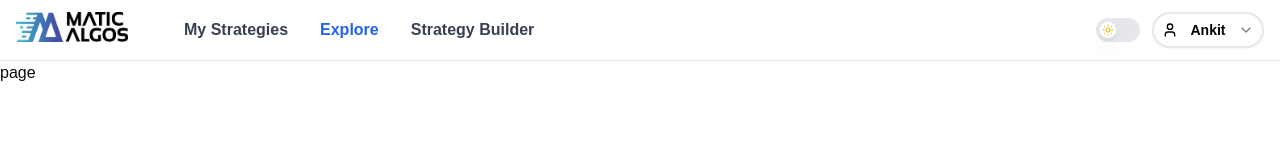
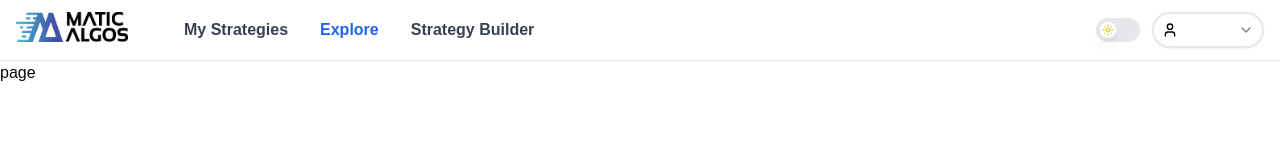
Before and after one commit to yashkamdar-YK/Project-X, a Next.js app: page /dashboard/explore in a window 1280 px wide. Shown: the top 160 px of the page. Built offline with nearby package versions, Linux system fonts and the light colour scheme.

Commit message:
chore:user toggle

```diff
--- a/src/app/(root)/dashboard/_component/UserToggle.tsx
+++ b/src/app/(root)/dashboard/_component/UserToggle.tsx
@@ -11,15 +11,16 @@ import {
 import { User, LogOut } from "lucide-react";
 import { useRouter } from "next/navigation";
 import { deleteCookie } from "cookies-next";
+import { useAuthStore } from "@/lib/store/authStore";
 
 
 export function UserToggle() {
   const router = useRouter();
+  const user = useAuthStore((state) => state.user);
 
   const handleLogout = async () => {
     try {
-      deleteCookie("access_token");
-    // await  signOut();
+      deleteCookie("token");
       router.push('/login');
     } catch (error) {
       console.error("Logout failed:", error);
@@ -34,7 +35,7 @@ export function UserToggle() {
     }}>
       <SelectTrigger className="border-2 text-black font-semibold dark:text-white border-gray-200 dark:border-gray-400 py-1 px-2 rounded-full w-auto min-w-28">
         <User size={16} />
-        <span >Ankit</span>
+        <span >{user?.name}</span>
       </SelectTrigger>
       <SelectContent>
         <SelectGroup>
```
